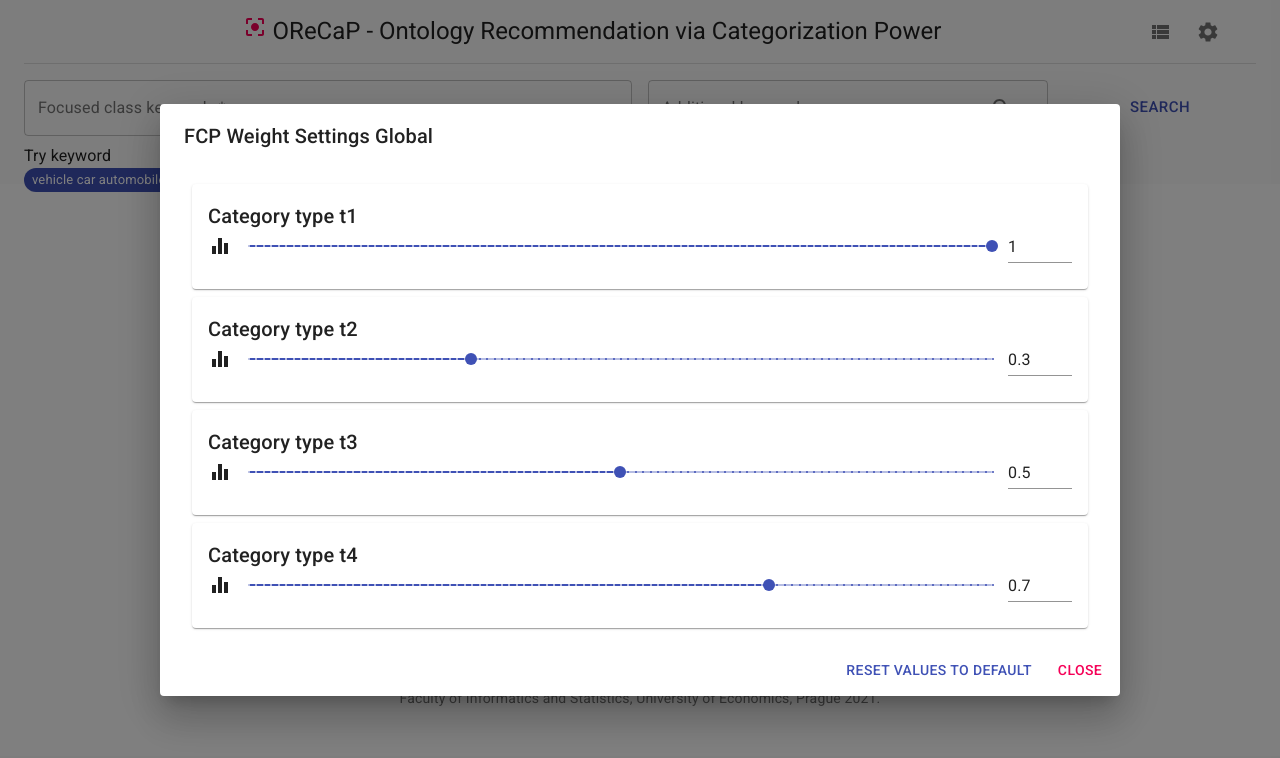
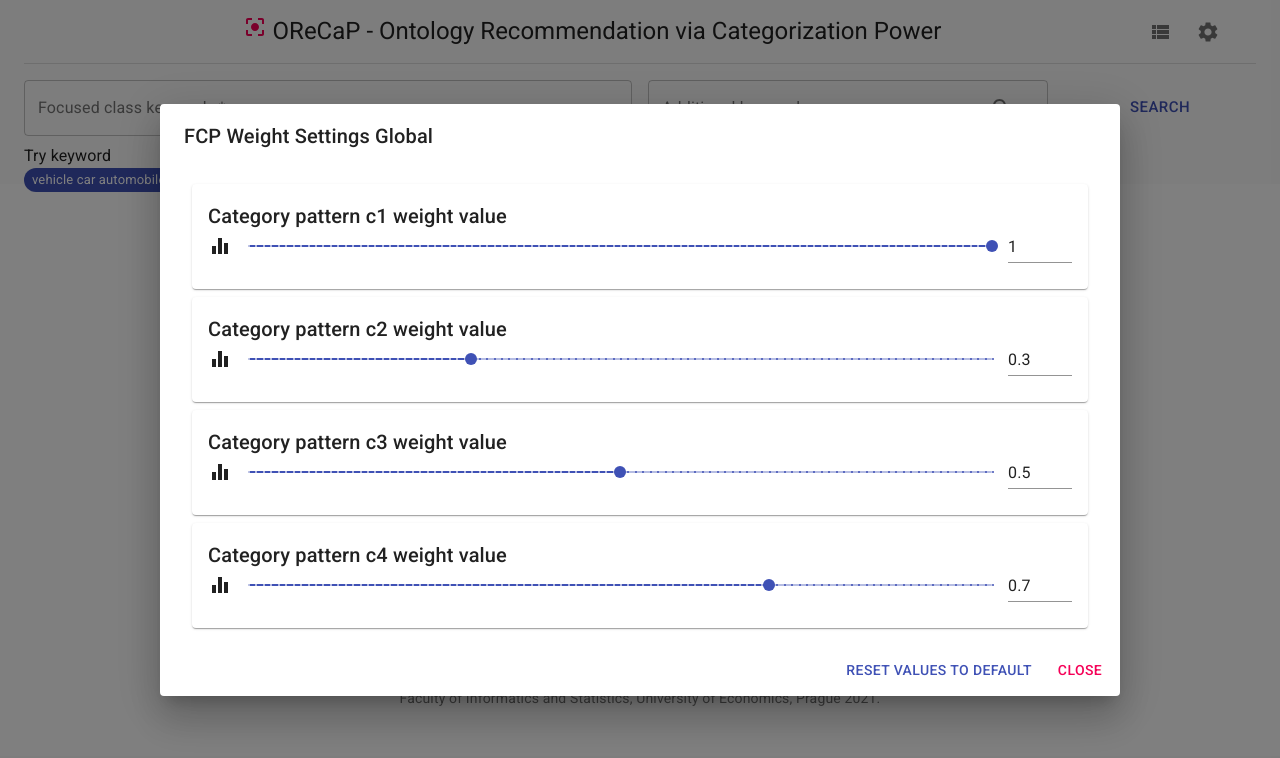
Before and after one commit to nvbach91/orecap, a React (Create React App) app: page / in a window 1280 px wide. Both pictures are taken after a click on the button 1208 px from the left and 31 px from the top of the page. Shown: the top 758 px of the page. Built offline with nearby package versions, Linux system fonts and the light colour scheme.

Commit message:
changed category type to pattern, t to c

```diff
--- a/src/components/SettingsDialog.js
+++ b/src/components/SettingsDialog.js
@@ -41,7 +41,7 @@ const SettingsDialog = withMainContext(({ context, selectedVocabPrefix }) => {
         {(context.savedOntologies[selectedVocabPrefix] ? context.savedOntologies[selectedVocabPrefix].weights : context.categoryTypeWeightValues).map((value, index) => (
           <Card key={index} className={classes.settingSection}>
             <CardContent>
-              <Typography variant="h6">Category type t{index + 1}</Typography>
+              <Typography variant="h6">Category pattern c{index + 1} weight value</Typography>
               <Grid container spacing={2} alignItems="center">
                 <Grid item><EqualizerIcon /></Grid>
                 <Grid item xs>
--- a/src/components/VocabDetailsDialog.js
+++ b/src/components/VocabDetailsDialog.js
@@ -152,7 +152,7 @@ const VocabDetailsDialog = withMainContext(({ context, vocabPrefix, handleClose,
         <Paper square>
           <Tabs indicatorColor="primary" textColor="primary" value={activeCategorizationTabIndex} onChange={handleSwitchCategorizationTab} aria-label="simple tabs example">
             {Object.keys(categoryTypes).sort().map((categoryType) => (
-              <Tab style={{ textTransform: 'none' }} wrapped key={categoryType} label={`Category type ${categoryType} (${Object.keys(categoryTypes[categoryType]).length})`} title={`Found ${Object.keys(categoryTypes[categoryType]).length} focus classes`} />
+              <Tab style={{ textTransform: 'none' }} wrapped key={categoryType} label={`Category pattern ${categoryType.replace('t', 'c')} (${Object.keys(categoryTypes[categoryType]).length})`} title={`Found ${Object.keys(categoryTypes[categoryType]).length} focus classes`} />
             ))}
           </Tabs>
         </Paper>
@@ -299,7 +299,7 @@ const VocabDetailsDialog = withMainContext(({ context, vocabPrefix, handleClose,
             <div>
               <Typography variant="body2" display="inline">Weight values: </Typography>
               {getWeightValues().map((v, i) => (
-                <Chip key={i} label={v} className={classes.chip} avatar={<Avatar>{`t${i + 1}`}</Avatar>} />
+                <Chip key={i} label={v} className={classes.chip} avatar={<Avatar>{`c${i + 1}`}</Avatar>} />
               ))}
               <IconButton onClick={() => context.setIsSettingsDialogOpen(true)}>
                 <SettingsIcon />
```
